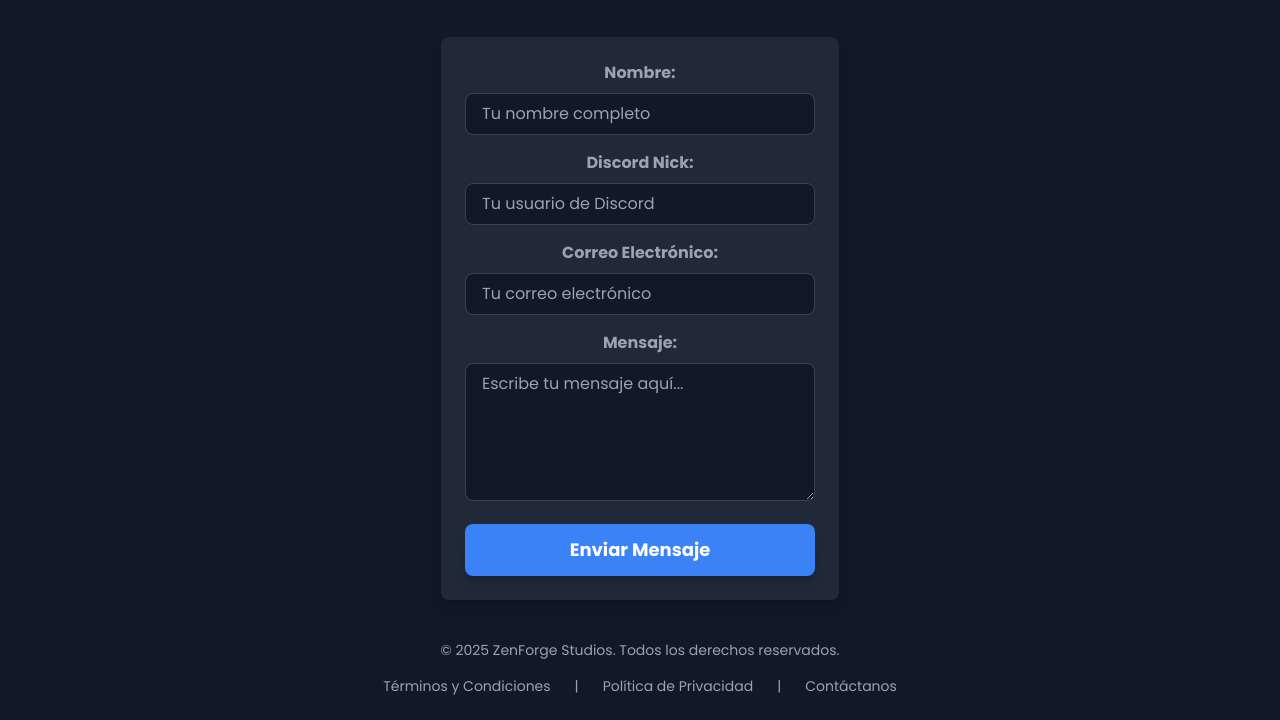
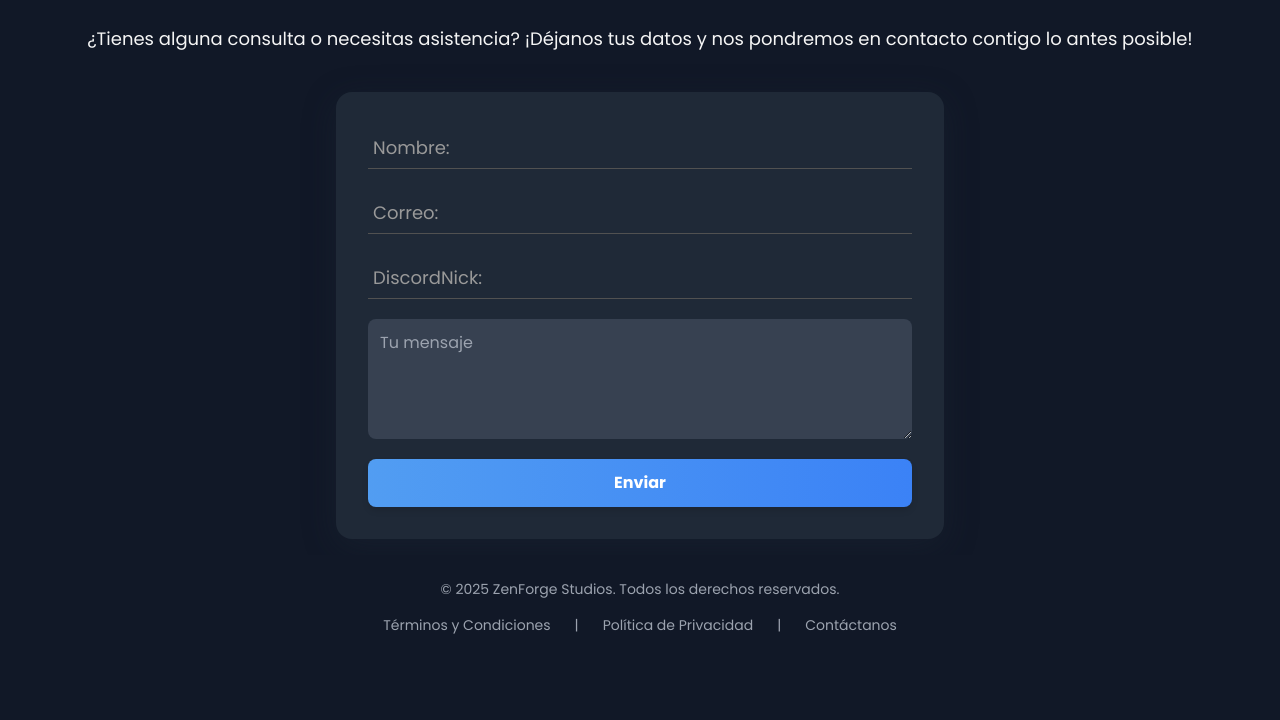
Before and after one commit to ZenForge-Studios/zenforge-porfolio, an Astro site: page /contactanos in a window 1280 px wide. Shown: the part 369-1089 px from the top of the page. After the commit the page ends 1028 px from the top, so only its background shows below. Built offline with nearby package versions, Linux system fonts and the light colour scheme; Astro itself is replaced by a stand-in of ours.

Commit message:
Se añaden los componetes de los formularios

```diff
--- a/src/components/ButtonHandle.jsx
+++ b/src/components/ButtonHandle.jsx
@@ -37,10 +37,16 @@
 `;
 //#endregion
 //#region ------------------------ [ Componentes ] ------------------------;
-export const ButtonHandle = ({children, standOut, onClick, className = ""}) => {
+export const ButtonHandle = ({
+  children,
+  standOut,
+  onClick,
+  className = "",
+  type = "button"
+}) => {
   //* ------ [ HTML ] ------:
   return(
-    <Container onClick={onClick} standOut={standOut} className={className} >
+    <Container type={type} onClick={onClick} standOut={standOut} className={className} >
       {children}
     </Container>
   );
--- /dev/null
+++ b/src/components/Form/ContactForm.jsx
@@ -0,0 +1,75 @@
+//#region ------------------------ [ Biblioteca ] ------------------------;
+import React from "react";
+import styled from "styled-components";
+import { FloatingLabelInput } from "./FloatingLabelInput";
+import { ButtonHandle } from "../ButtonHandle";
+//#endregion
+//#region ------------------------ [ Styled ] ------------------------;
+// Formulario
+const Container = styled.form` //* ------ [ Styled - Contenedor principal ]:
+  max-width: 400px;
+  margin: 0 auto;
+  background: #1f2937; /* bg-gray-800 */
+  padding: 2rem;
+  border-radius: 1rem;
+  box-shadow: 0 8px 32px 0 rgba(31, 41, 55, 0.37);
+  display: flex;
+  flex-direction: column;
+  gap: 1.25rem;
+  min-width: 50%;
+  max-width: 90%;
+`;
+
+const TextArea = styled.textarea` //* ------ [ Styled - TextArea ]:
+  padding: 0.75rem;
+  border-radius: 0.5rem;
+  border: none;
+  background: #374151;
+  color: #fff;
+  font-size: 1rem;
+  min-height: 120px;
+  resize: vertical;
+  &:focus {
+    outline: 2px solid #60a5fa;
+    background: #1e293b;
+  }
+`;
+
+//#endregion
+//#region ------------------------ [ Componentes ] ------------------------;
+export const ContactForm = () => (
+  <Container
+    onSubmit={(e) => {
+      e.preventDefault();
+      // Aquí pueden manejar el envío del formulario (fetch, emailjs, etc.)
+      alert("¡Mensaje enviado!");
+    }}
+    action="https://formsubmit.co/zenforgestudios@outlook.com"
+    method="POST"
+  >
+    <FloatingLabelInput
+      label="Nombre:"
+      id="name"
+      name="name"
+      type="text"
+      required
+    />
+    <FloatingLabelInput
+      label="Correo:"
+      id="email"
+      name="email"
+      type="email"
+      required
+    />
+    <FloatingLabelInput
+      label="Discord Nick:"
+      id="discord-id"
+      name="discord-id"
+      type="text"
+      required
+    />
+    <TextArea name="message" placeholder="Tu mensaje" required />
+    <ButtonHandle standOut={true} type="submit">Enviar</ButtonHandle>
+  </Container>
+);
+//#endregion
--- /dev/null
+++ b/src/components/Form/FloatingLabelInput.jsx
@@ -0,0 +1,108 @@
+//#region ------------------------ [ Biblioteca ] ------------------------;
+import React from "react";
+import styled from "styled-components";
+//#endregion
+//#region ------------------------ [ Styled ] ------------------------;
+const Container = styled.div` //* ------ [ Styled - Contenedor principal para el input flotante y sus elementos relacionados ]:
+  position: relative;
+  // Cuando el input está enfocado, no está vacío o es válido, mueve y estiliza los caracteres de la etiqueta
+  .input:focus ~ .label .label-char,
+  .input:not(:placeholder-shown) ~ .label .label-char {
+    transform: translateY(-20px);
+    font-size: 14px;
+    background: linear-gradient(90deg, #68b8ee,  #3B82F6);
+    background-clip: text;
+    -webkit-text-fill-color: transparent;
+  }
+  // Anima la barra inferior cuando el input está enfocado
+  .input:focus ~ .bar::before,
+  .input:focus ~ .bar::after {
+    width: 50%;
+  }
+  // Si el input es inválido y no está vacío, cambia el color de la etiqueta y la barra a rojo
+  .input:not(:placeholder-shown):invalid ~ .label .label-char {
+    background: linear-gradient(90deg, #f87171, #ef4444);
+    background-clip: text;
+    -webkit-text-fill-color: transparent;
+  }
+  .input:not(:placeholder-shown):invalid ~ .bar::before,
+  .input:not(:placeholder-shown):invalid ~ .bar::after {
+    background: linear-gradient(90deg, #f87171, #ef4444);
+  }
+`;
+const Input = styled.input` //* ------ [ Styled - Input de texto ]:
+  font-size: 16px;
+  padding: 10px 10px 10px 5px;
+  display: block;
+  width: 100%;
+  border: none;
+  border-bottom: 1px solid #515151;
+  background: transparent;
+
+  &:focus {
+    outline: none;
+  }
+`;
+const Label = styled.label` //* ------ [ Styled - Etiqueta flotante ]:
+  color: #999;
+  font-size: 18px;
+  font-weight: normal;
+  position: absolute;
+  pointer-events: none;
+  left: 5px;
+  top: 10px;
+  display: flex;
+`;
+const LabelChar = styled.span` //* ------ [ Styled - Cada caracter de la etiqueta tiene una transición individual ]:
+  transition: 0.2s ease all;
+  transition-delay: ${({ index }) =>
+    index ? `calc(${index} * 0.05s)` : "0s"};
+`;
+const Bar = styled.span` //* ------ [ Styled - Barra inferior animada ]:
+  position: relative;
+  display: block;
+  width: 100%;
+  &::before,
+  &::after {
+    content: '';
+    height: 2px;
+    width: 0;
+    bottom: 1px;
+    position: absolute;
+    background: linear-gradient(180deg, #68b8ee,  #3B82F6);
+    -webkit-text-fill-color: transparent;
+    transition: 0.2s ease all;
+    -moz-transition: 0.2s ease all;
+    -webkit-transition: 0.2s ease all;
+  }
+  &::before {
+    left: 50%;
+  }
+  &::after {
+    right: 50%;
+  }
+`;
+//#endregion
+export const FloatingLabelInput = ({
+  label,
+  type = "text",
+}) => (
+  <Container>
+    <Input
+      className="input"
+      type={type}
+      required
+      placeholder=" " // Necesario para :placeholder-shown
+      autoComplete="off"
+    />
+    <Label className="label">
+      {[...label].map((char, i) => (
+        <LabelChar key={i} index={i} className="label-char">
+          {char}
+        </LabelChar>
+      ))}
+    </Label>
+    <Bar className="bar" />
+  </Container>
+);
+//#endregion
--- a/src/components/Form/Form.jsx
+++ /dev/null
@@ -1,115 +0,0 @@
-// Tengo que crear un formulario de contacto que se vea bien en dispositivos móviles y de escritorio.
-// El formulario lo usare o reusare en diferentes partes de la web.
-// Todavia este codigo no esta trabajado.
-
-
-
-import React from "react";
-import styled from "styled-components";
-
-// Contenedor principal para el Hero
-const HeroSection = styled.section`
-  padding: 48px 0;
-  background: transparent;
-`;
-
-// Título central
-const Title = styled.h1`
-  font-size: 2rem;
-  @media (min-width: 640px) {
-    font-size: 2.5rem;
-  }
-  font-weight: bold;
-  text-align: center;
-  margin-bottom: 2rem;
-  color: #60a5fa; /* text-blue-400 */
-`;
-
-// Párrafo central
-const Subtitle = styled.p`
-  font-size: 1rem;
-  @media (min-width: 640px) {
-    font-size: 1.125rem;
-  }
-  text-align: center;
-  color: #d1d5db; /* text-gray-300 */
-  margin-bottom: 1.5rem;
-`;
-
-// Formulario
-const Form = styled.form`
-  max-width: 400px;
-  margin: 0 auto;
-  background: #1f2937; /* bg-gray-800 */
-  padding: 2rem;
-  border-radius: 1rem;
-  box-shadow: 0 8px 32px 0 rgba(31, 41, 55, 0.37);
-  display: flex;
-  flex-direction: column;
-  gap: 1.25rem;
-`;
-
-// Input y textarea
-const Input = styled.input`
-  padding: 0.75rem;
-  border-radius: 0.5rem;
-  border: none;
-  background: #374151; /* bg-gray-700 */
-  color: #fff;
-  font-size: 1rem;
-  &:focus {
-    outline: 2px solid #60a5fa;
-    background: #1e293b;
-  }
-`;
-
-const TextArea = styled.textarea`
-  padding: 0.75rem;
-  border-radius: 0.5rem;
-  border: none;
-  background: #374151;
-  color: #fff;
-  font-size: 1rem;
-  min-height: 120px;
-  resize: vertical;
-  &:focus {
-    outline: 2px solid #60a5fa;
-    background: #1e293b;
-  }
-`;
-
-const Button = styled.button`
-  background: #60a5fa; /* bg-blue-400 */
-  color: #fff;
-  font-weight: bold;
-  padding: 0.75rem;
-  border: none;
-  border-radius: 0.5rem;
-  cursor: pointer;
-  transition: background 0.3s;
-  &:hover {
-    background: #3b82f6; /* bg-blue-500 */
-  }
-`;
-
-export const ContactForm = () => (
-  <HeroSection>
-    <Title>Contacto</Title>
-    <Subtitle>
-      ¿Tienes alguna consulta, propuesta o quieres trabajar con nosotros?<br />
-      Escríbenos y te responderemos a la brevedad.
-    </Subtitle>
-    <Form
-      onSubmit={(e) => {
-        e.preventDefault();
-        // Aquí puedes manejar el envío del formulario (fetch, emailjs, etc.)
-        alert("¡Mensaje enviado!");
-      }}
-    >
-      <Input type="text" name="name" placeholder="Tu nombre" required />
-      <Input type="email" name="email" placeholder="Tu correo" required />
-      <TextArea name="message" placeholder="Tu mensaje" required />
-      <Button type="submit">Enviar</Button>
-    </Form>
-  </HeroSection>
-);
--- a/src/components/Header/Header.jsx
+++ b/src/components/Header/Header.jsx
@@ -27,7 +27,6 @@
   const NavButtons = [
     {href: '/cotizar',      /*icon: <Icon icon="mdi:fire" className="w-5 h-5" />,*/                 label: 'Cotiza Ahora', standOut: true },
     {href: '/en/portfolio', /*icon: <Icon icon="ph:globe-hemisphere-west" className="w-5 h-5" />,*/ label: 'Portfolio EN', standOut: false },
-    {href: '#',             /*icon: <Icon icon="mdi:key" className="w-5 h-5" />,*/                  label: 'Acceder', standOut: false},
   ]; //! ⚠️ Importación Fallida ⚠️
   //* ------ [ Control del estado del Menu] ------:
   const [isMenuOpen, setMenuOpen] = React.useState(false);
--- /dev/null
+++ b/src/components/Modal.jsx
@@ -0,0 +1,49 @@
+import React from 'react';
+import styled from 'styled-components';
+
+const Overlay = styled.div`
+  position: fixed;
+  top: 0; left: 0; right: 0; bottom: 0;
+  background: rgba(0,0,0,0.5);
+  backdrop-filter: blur(3px);
+  display: flex ;
+  align-items: center;
+  justify-content: center;
+  z-index: 1000;
+`;
+
+const ModalContainer = styled.div`
+  background: #374151;
+  padding: 2rem;
+  border-radius: 8px;
+  min-width: 300px;
+  max-width: 90vw;
+  box-shadow: 0 2px 16px rgba(0,0,0,0.2);
+  position: relative;
+`;
+
+const CloseButton = styled.button`
+  position: absolute;
+  top: 1rem;
+  right: 1rem;
+  background: red;
+  border: none;
+  font-size: 1.5rem;
+  cursor: pointer;
+`;
+
+export const Modal = ({ children }) => {
+  const handleClose = () => {
+    // Aquí puedes definir la lógica de cierre, por ejemplo:
+    console.log('Modal cerrado');
+  };
+
+  return (
+    <Overlay>
+      <ModalContainer onClick={e => e.stopPropagation()}>
+        <CloseButton onClick={handleClose}>&times;</CloseButton>
+        {children}
+      </ModalContainer>
+    </Overlay>
+  );
+};
--- a/src/pages/contactanos.astro
+++ b/src/pages/contactanos.astro
@@ -1,79 +1,15 @@
 ---
 import Layout from "../layouts/Layout.astro"
-``
+import { ContactForm } from "../components/Form/ContactForm"
 ---
 
 <Layout title="Contáctanos">
   <!-- Sección de Contáctanos -->
   <section class="Hero">
-    <h1 class="text-3xl sm:text-4xl font-bold text-center mb-8 text-blue-400">Contáctanos</h1>
-    <p class="text-base sm:text-lg text-center text-gray-300 mb-6">
+    <h1 class="mb-8">Contáctanos</h1>
+    <p class="mb-6">
       ¿Tienes alguna consulta o necesitas asistencia? ¡Déjanos tus datos y nos pondremos en contacto contigo lo antes posible!
     </p>
-    <form
-      action="https://formsubmit.co/zenforgestudios@outlook.com"
-      method="POST"
-      class="max-w-lg mx-auto bg-gray-800 p-6 rounded-lg shadow-lg"
-    >
-      <!-- Nombre -->
-      <div class="mb-4">
-        <label for="name" class="block text-gray-400 font-bold mb-2">Nombre:</label>
-        <input
-          type="text"
-          id="name"
-          name="name"
-          class="w-full px-4 py-2 rounded-lg bg-gray-900 text-white border border-gray-700 focus:outline-none focus:ring-2 focus:ring-blue-500"
-          placeholder="Tu nombre completo"
-          required
-        />
-      </div>
-
-      <!-- Discord User -->
-      <div class="mb-4">
-        <label for="discord-id" class="block text-gray-400 font-bold mb-2">Discord Nick:</label>
-        <input
-          type="text"
-          id="discord-id"
-          name="discord-id"
-          class="w-full px-4 py-2 rounded-lg bg-gray-900 text-white border border-gray-700 focus:outline-none focus:ring-2 focus:ring-blue-500"
-          placeholder="Tu usuario de Discord"
-          required
-        />
-      </div>
-
-      <!-- Correo -->
-      <div class="mb-4">
-        <label for="email" class="block text-gray-400 font-bold mb-2">Correo Electrónico:</label>
-        <input
-          type="email"
-          id="email"
-          name="email"
-          class="w-full px-4 py-2 rounded-lg bg-gray-900 text-white border border-gray-700 focus:outline-none focus:ring-2 focus:ring-blue-500"
-          placeholder="Tu correo electrónico"
-          required
-        />
-      </div>
-
-      <!-- Mensaje -->
-      <div class="mb-4">
-        <label for="message" class="block text-gray-400 font-bold mb-2">Mensaje:</label>
-        <textarea
-          id="message"
-          name="message"
-          rows="5"
-          class="w-full px-4 py-2 rounded-lg bg-gray-900 text-white border border-gray-700 focus:outline-none focus:ring-2 focus:ring-blue-500"
-          placeholder="Escribe tu mensaje aquí..."
-          required
-        ></textarea>
-      </div>
-
-      <!-- Botón de Enviar -->
-      <button
-        type="submit"
-        class="w-full bg-blue-500 text-white font-bold py-3 rounded-lg shadow-lg hover:bg-blue-600 transition text-base sm:text-lg"
-      >
-        Enviar Mensaje
-      </button>
-    </form>
+    <ContactForm client:only="react"/>
   </section>
 </Layout>
```
Also changed, not shown: src/components/Header/Navbar.jsx (+16 -2 lines).
